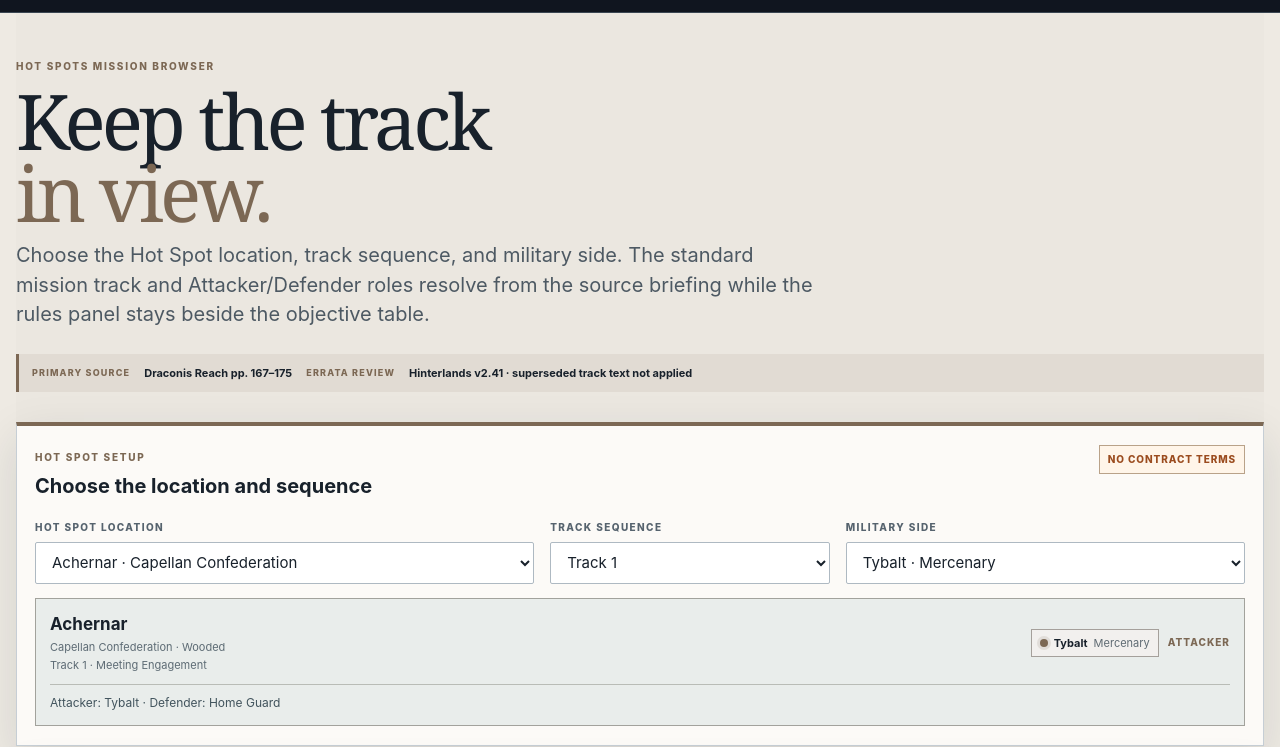
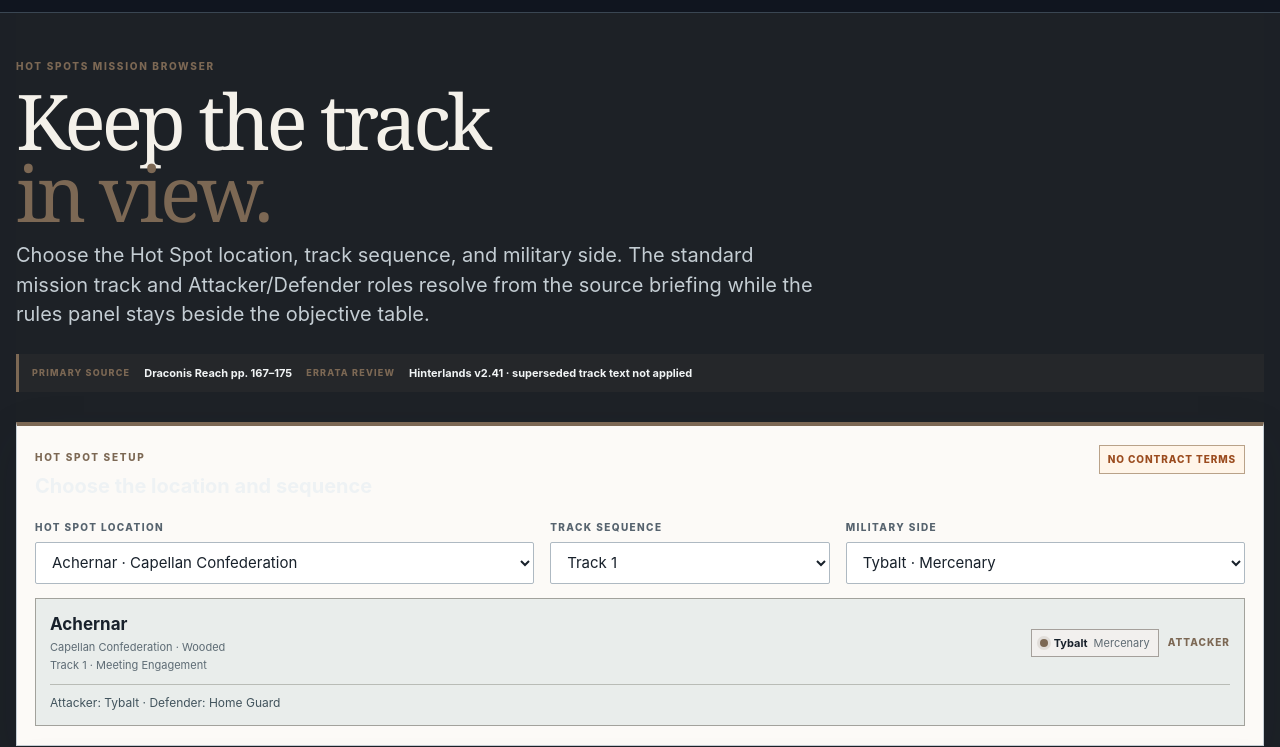
Before and after one commit to SANSd20/battletech-mission-foundry, a plain HTML site: page dist/hot-spots/index.html in a window 1280 px wide. Shown: the part 54-801 px from the top of the page. Drawn offline with Linux system fonts and the light colour scheme.

Commit message:
Darken Hot Spots page background

```diff
--- a/dist/hot-spots/styles.css
+++ b/dist/hot-spots/styles.css
@@ -166,12 +166,16 @@ body[data-mode="defender"] .attacker-col { display: none; }
    structure remains intact so faction color improves recognition without
    reducing contrast or changing the established layout. */
 :root { --faction-color: #66737d; }
-html { background: color-mix(in srgb, var(--faction-color) 12%, #10151f); }
-body { background: color-mix(in srgb, var(--faction-color) 5%, var(--paper)); }
+html { background: color-mix(in srgb, var(--faction-color) 16%, #0b1016); }
+body { background: color-mix(in srgb, var(--faction-color) 10%, #111821); color: #eef2f4; }
 .shell { background: color-mix(in srgb, var(--faction-color) 2%, transparent); }
 .panel { background: color-mix(in srgb, var(--faction-color) 2%, var(--panel)); }
 .reference-section.scale-section { background: color-mix(in srgb, var(--faction-color) 9%, #f2f8e4); }
 .score-card { background: color-mix(in srgb, var(--faction-color) 8%, #f4f8f7); }
+.hero h1 { color: #f4f1ea; }
+.hero p { color: #c4cdd3; }
+.source-strip { background: color-mix(in srgb, var(--faction-color) 18%, #1c2732); color: #c4cdd3; }
+.source-strip strong { color: #f1f4f5; }
 .brand-mark { background: var(--faction-color); }
 .status-dot { background: var(--faction-color); box-shadow: 0 0 0 4px color-mix(in srgb, var(--faction-color) 18%, transparent); }
 .eyebrow, .panel-kicker, .label { color: var(--faction-color); }
```
